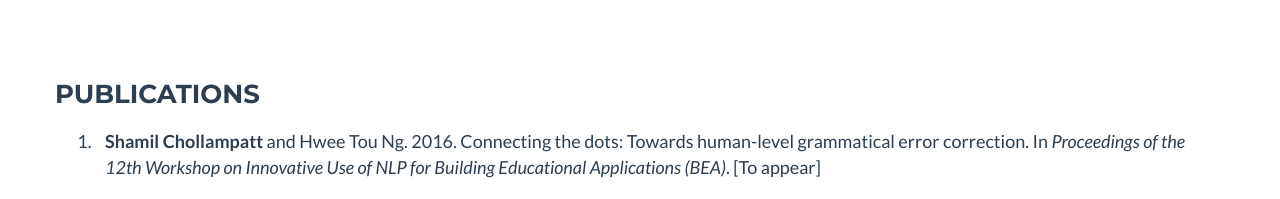
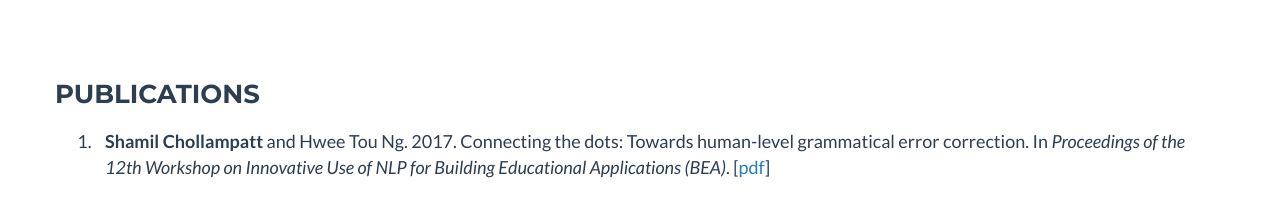
Before and after one commit to shamilcm/shamilcm.github.io, a plain HTML site: page index.html in a window 1280 px wide. Shown: the part 1365-1564 px from the top of the page. Drawn offline with nearby package versions, Linux system fonts and the light colour scheme.

Commit message:
Update index.html

```diff
--- a/index.html
+++ b/index.html
@@ -151,7 +151,7 @@
             <div class="row">
                 <h3>Publications</h3>
                 <ol>
-		<li> <b>Shamil Chollampatt</b> and Hwee Tou Ng. 2016. Connecting the dots: Towards human-level grammatical error correction. In <i>Proceedings of the 12th Workshop on Innovative Use of NLP for Building Educational Applications (BEA)</i>. [To appear]
+		<li> <b>Shamil Chollampatt</b> and Hwee Tou Ng. 2017. Connecting the dots: Towards human-level grammatical error correction. In <i>Proceedings of the 12th Workshop on Innovative Use of NLP for Building Educational Applications (BEA)</i>.  [<a href="http://www.aclweb.org/anthology/W/W17/W17-5037.pdf">pdf</a>]
 		<li> <b>Shamil Chollampatt</b>, Duc Tam Hoang, and Hwee Tou Ng. 2016. Adapting grammatical error correction based on the native language of writers with neural network joint models. In <i>Proceedings of the 2016 Conference on Empirical Methods in Natural Language Processing (EMNLP)</i>. [<a href="https://www.aclweb.org/anthology/D/D16/D16-1195.pdf">pdf</a>]
                 <li> <b>Shamil Chollampatt</b>, Kaveh Taghipour, and Hwee Tou Ng. 2016. Neural Network Translation Models for Grammatical Error Correction. In <i>Proceedings of the 25th International Joint Conference on Artificial Intelligence (IJCAI)</i>.   [<a href="http://www.ijcai.org/Proceedings/16/Papers/393.pdf">pdf</a>][<a href="http://arxiv.org/abs/1606.00189v1">arXiv</a>]</li>
                 <li> Duc Tam Hoang, <b>Shamil Chollampatt</b>, and Hwee Tou Ng. 2016. Exploiting N-best Hypotheses to Improve an SMT Approach to Grammatical Error Correction, In <i>Proceedings of the 25th International Joint Conference on Artificial Intelligence (IJCAI)</i>.   [<a href="http://www.ijcai.org/Proceedings/16/Papers/398.pdf">pdf</a>][<a href="https://arxiv.org/abs/1606.00210v1">arXiv</a>]
```
